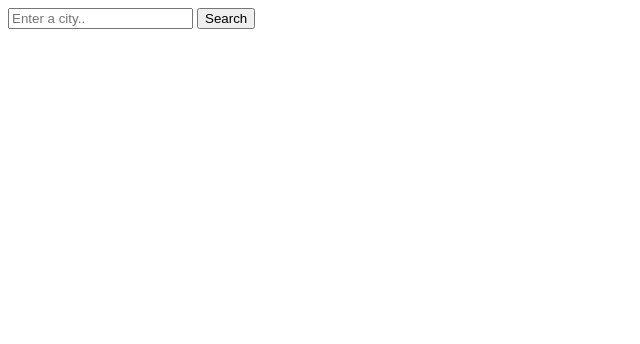
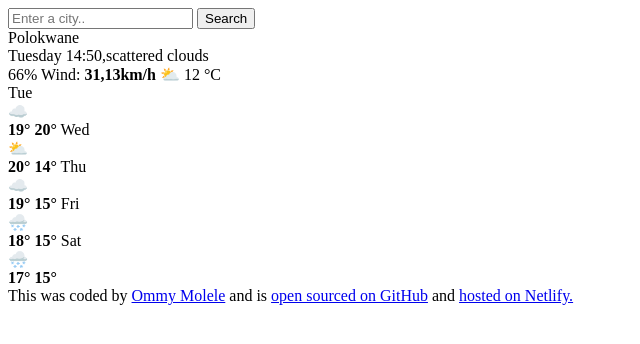
Before and after one commit to 25Ommy/Weather-Project, a plain HTML site: page index.html in a window 1280 px wide. Shown: the whole page, without its empty margins (0-640 px from the left). Drawn offline with Linux system fonts and the light colour scheme.

Commit message:
added basic html

```diff
--- a/index.html
+++ b/index.html
@@ -12,7 +12,52 @@
         <input type="submit" value="Search" />
       </form>
     </header>
-    <main></main>
-    <footer></footer>
+    <main>
+      <div>
+        Polokwane <br />
+        Tuesday 14:50,scattered clouds <br />
+        <Humidity:strong>66%</Humidity:strong> Wind: <strong>31,13km/h</strong>
+
+        <span>⛅</span>
+        <span>12</span>
+        <span>°C</span>
+      </div>
+
+      <div>
+        <span
+          >Tue <br />
+          ☁️ <br />
+          <strong>19° 20°</strong>
+        </span>
+        <span
+          >Wed <br />
+          ⛅ <br />
+          <strong>20° 14°</strong>
+        </span>
+        <span
+          >Thu <br />
+          ☁️ <br />
+          <strong>19° 15°</strong></span
+        >
+        <span>
+          Fri <br />
+          🌨️ <br />
+          <strong>18° 15°</strong></span
+        >
+        <span>
+          Sat <br />
+          🌨️ <br />
+          <strong>17° 15°</strong></span
+        >
+      </div>
+    </main>
+    <footer>
+      This was coded by <a href="https://github.com/25Ommy">Ommy Molele</a> and
+      is
+      <a href="https://github.com/25Ommy/Weather-Project"
+        >open sourced on GitHub</a
+      >
+      and <a href="#">hosted on Netlify.</a>
+    </footer>
   </body>
 </html>
```
